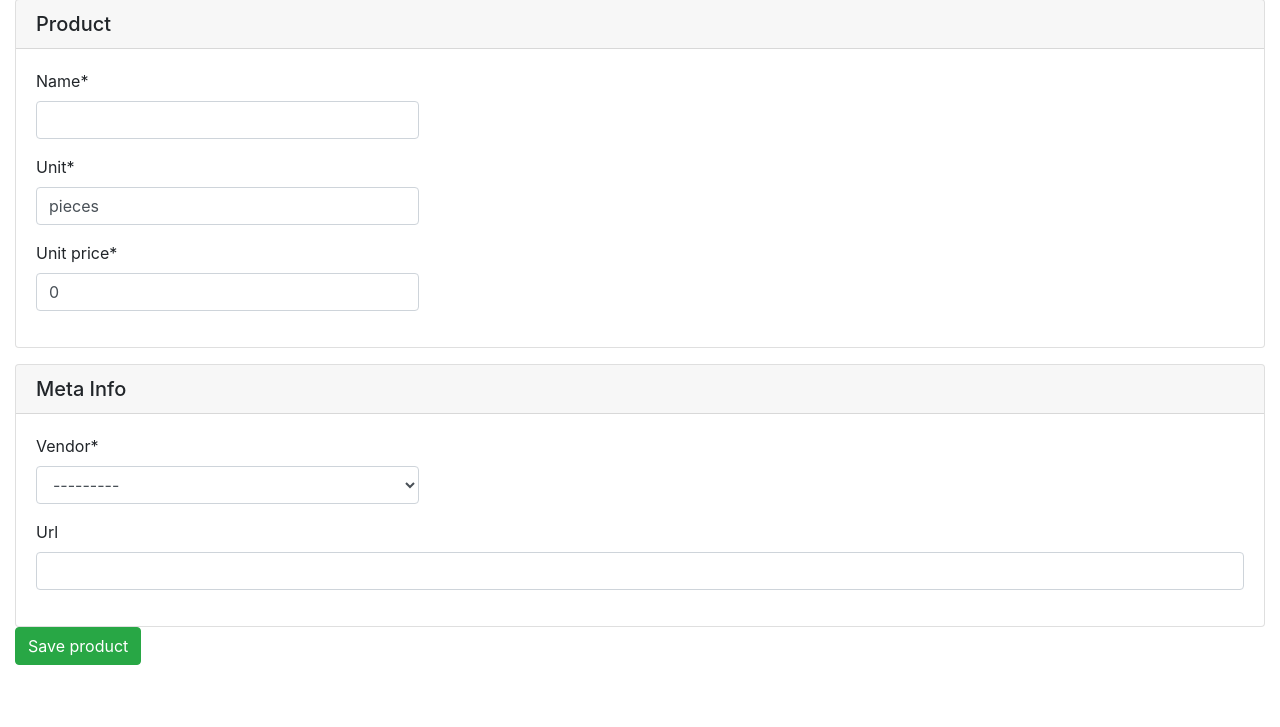
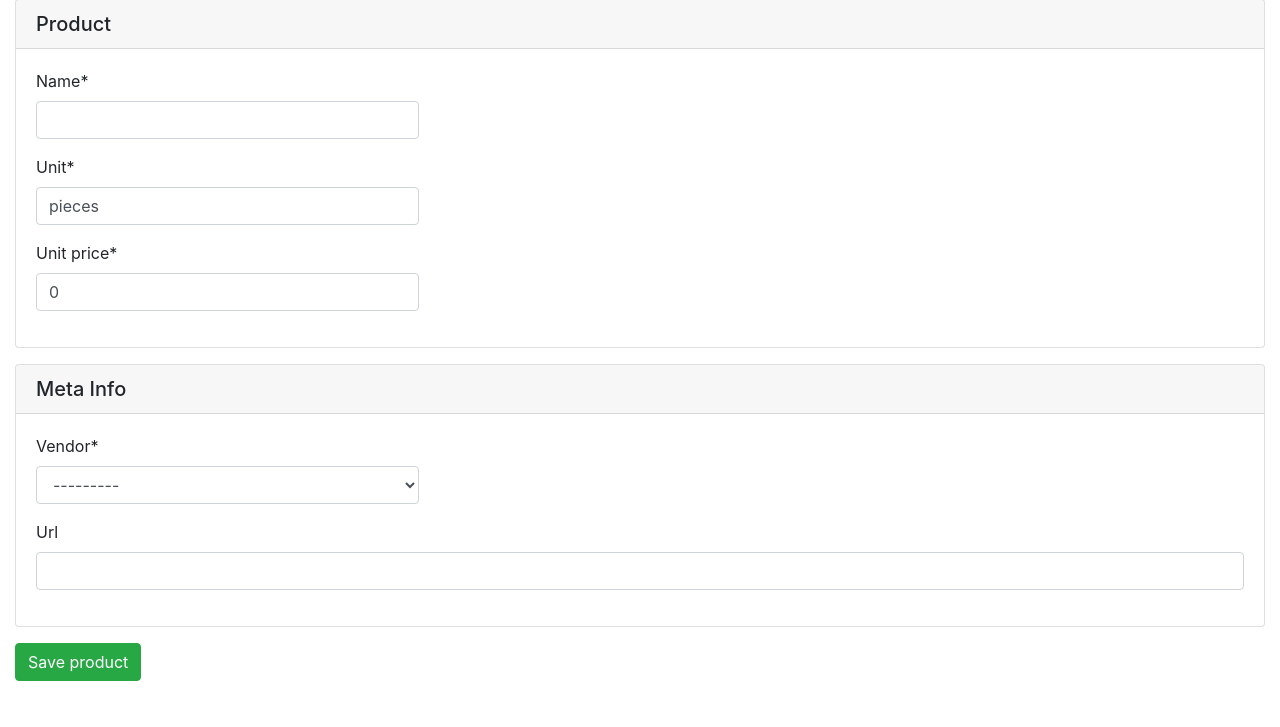
Before and after one commit to c3loc/squirrel, a Django app: page /products/new in a window 1280 px wide. Shown: the part 73-800 px from the top of the page. Run offline with Django 3.2, Linux system fonts and the light colour scheme; the visitor is signed in with stand-in values (Sample User, id 1); data that the repository does not hold is empty; some libraries are stand-ins or nearby versions.

Commit message:
fix: add spacing below meta info

```diff
--- a/squirrel/templates/product.html
+++ b/squirrel/templates/product.html
@@ -27,7 +27,7 @@
         </div>
       </div>
     </div>
-    <div class="card mt-3">
+    <div class="card mt-3 mb-3">
       <h5 class="card-header">Meta Info</h5>
       <div class="card-body">
         <div class="row">
```
